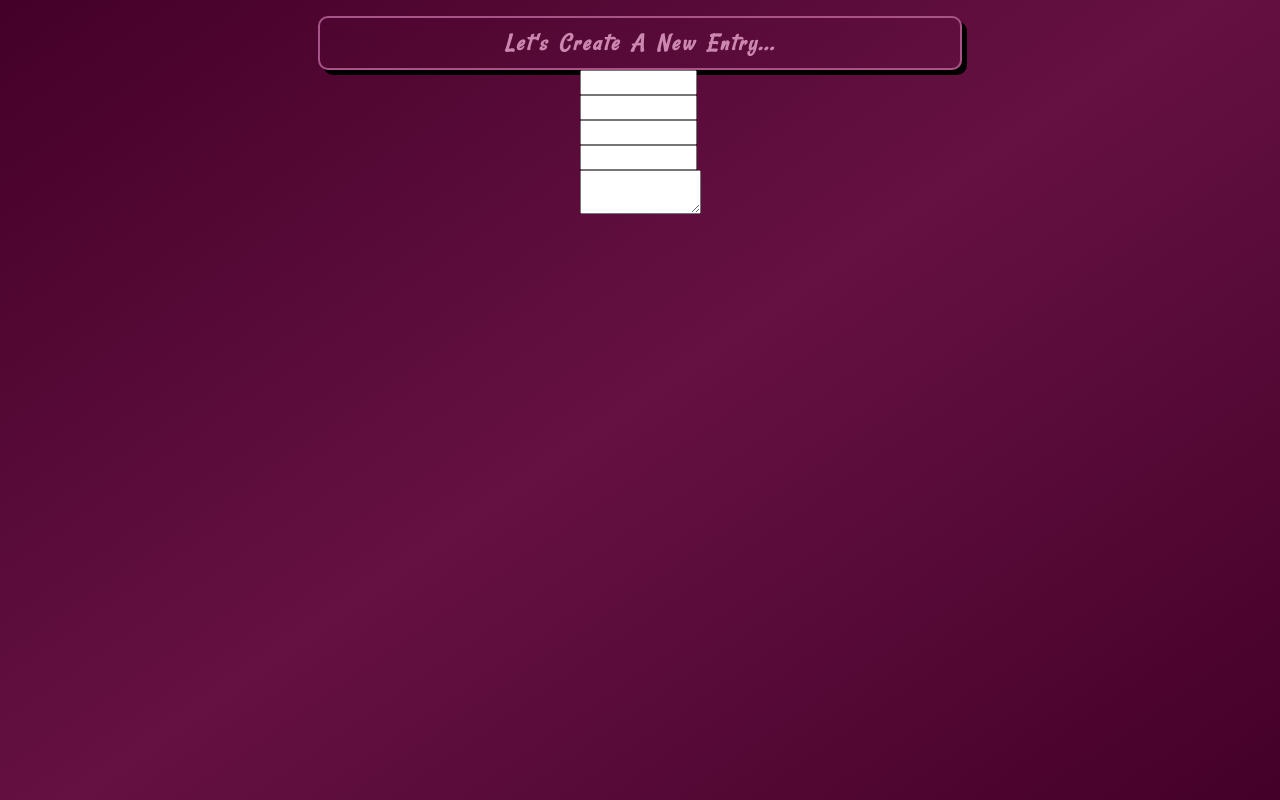
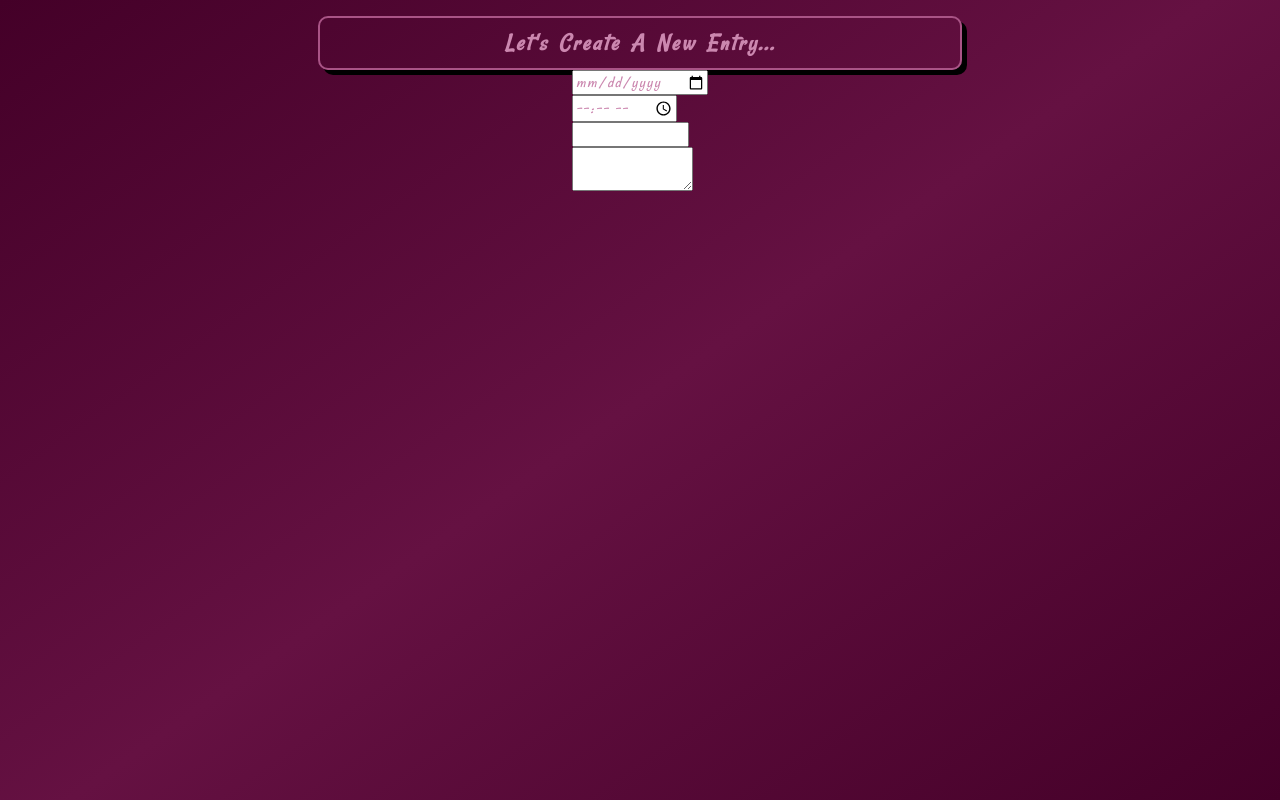
Before and after one commit to mekasu0124/Diary, a React (Create React App) app: page /new-entry in a window 1280 px wide. Built offline with nearby package versions, Linux system fonts and the light colour scheme; a web font is replaced by a local one.

Commit message:
started screen

```diff
--- a/src/pages/newEntry.js
+++ b/src/pages/newEntry.js
@@ -25,33 +25,27 @@ export default function NewEntry() {
       <FormContainer>
         <FormEntryContainer>
           <FormRow>
-            <FormLabel htmlForm=""></FormLabel>
+            <FormLabel htmlForm="date"></FormLabel>
 
-            <FormInput type="" id="" name="" />
+            <FormInput type="date" id="date" name="date" />
           </FormRow>
 
           <FormRow>
-            <FormLabel htmlForm=""></FormLabel>
+            <FormLabel htmlForm="time"></FormLabel>
 
-            <FormInput type="" id="" name="" />
+            <FormInput type="time" id="time" name="time" />
           </FormRow>
 
           <FormRow>
-            <FormLabel htmlForm=""></FormLabel>
+            <FormLabel htmlForm="title"></FormLabel>
 
-            <FormInput type="" id="" name="" />
+            <FormInput type="text" id="title" name="title" />
           </FormRow>
 
           <FormRow>
-            <FormLabel htmlForm=""></FormLabel>
+            <FormLabel htmlForm="entry"></FormLabel>
 
-            <FormInput type="" id="" name="" />
-          </FormRow>
-
-          <FormRow>
-            <FormLabel htmlForm=""></FormLabel>
-
-            <FormTextArea type="" id="" name=""></FormTextArea>
+            <FormTextArea id="entry" name="entry"></FormTextArea>
           </FormRow>
         </FormEntryContainer>
 
```
